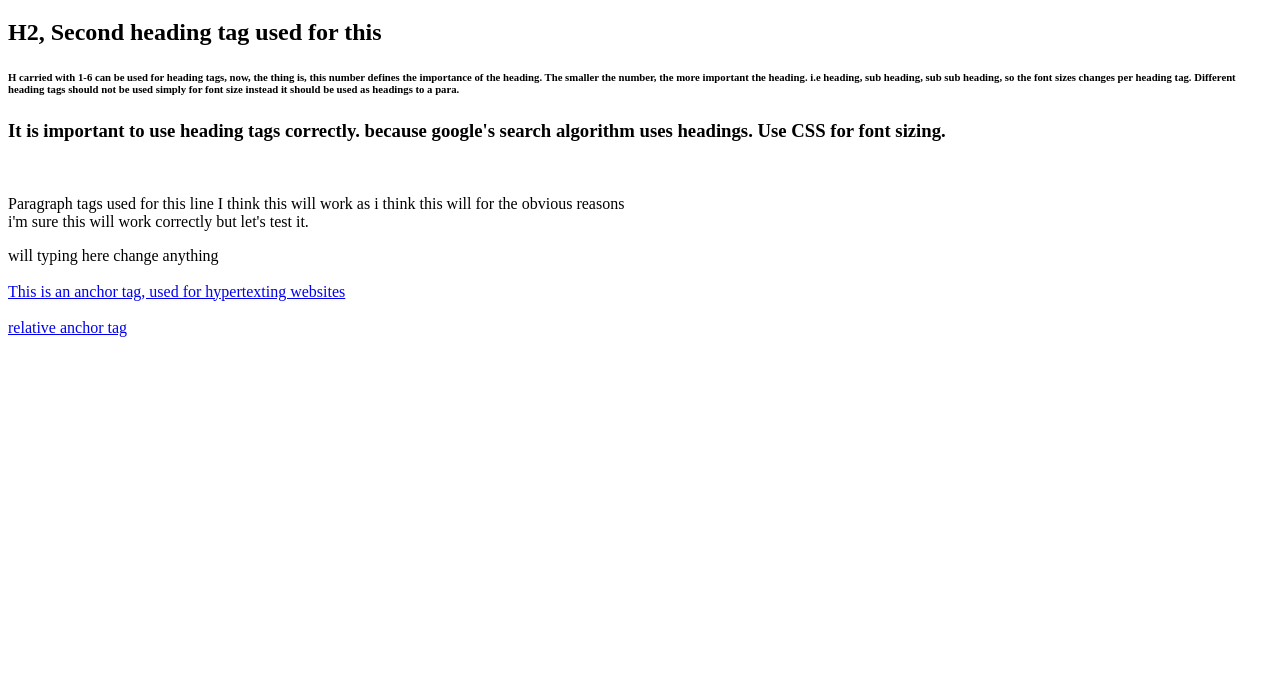
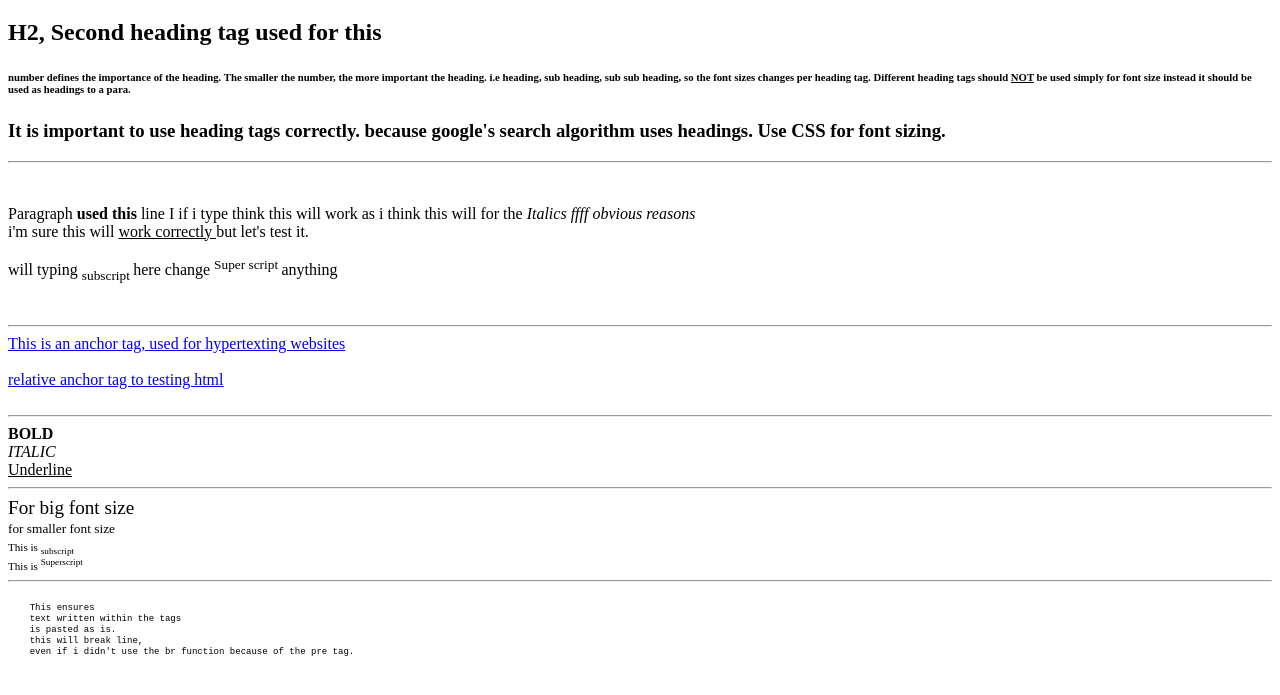
Before and after one commit to brein-ded-Dev/Full-Stack, a plain HTML site: page HTML/index.html in a window 1280 px wide. Shown: the part 61-756 px from the top of the page. Drawn offline with Linux system fonts and the light colour scheme.

Commit message:
modified:   HTML/index.html 	modified:   HTML/notes.md 	modified:   TESTING/another.html

```diff
--- a/HTML/index.html
+++ b/HTML/index.html
@@ -1,31 +1,94 @@
 <!DOCTYPE html> <!-- Doctype keyword is used by the browser to identify the type of file. in this case HTML
 This is done so that the browser renders it as intended-->
-<html lang="en"> <!-- Also called the root element, defining where the HTML program starts and ends-->
-<!--Here we have used an attribute, in this case the attribute is LANG referring to language. -->
+
+<html lang="en"> <!-- Also called the root element, defining where the HTML program starts and ends
+Here we have used an attribute, in this case the attribute is LANG referring to language. -->
+
 <head> <!-- Head contains data which will not be displayed.-->
+
     <meta charset="UTF-8"> <!-- Meta data is the data that is useful for the website but shuoldn't be displayed to the user. -->
     <meta name="viewport" content="width=device-width, initial-scale=1.0">
     <title>Document</title>
 </head>
+
 <body> <!-- Body contains data whill be rendered and displayed to the user -->
-    <h1>Heading Tag used for this line. </h1> <!--h1 here is considered as HTML Tag-->
-    <h2> H2, Second heading tag used for this</h2>
-    <h6> H carried with 1-6 can be used for heading tags, now, the thing is, this number defines the importance of the heading. The smaller the number, the more important the heading. i.e heading, sub heading, sub sub heading, so the font sizes changes per heading tag. Different heading tags should not be used simply for font size instead it should be used as headings to a para.</h6>
-    <h3>It is important to use heading tags correctly. because google's search algorithm uses headings. Use CSS for font sizing.</h3>
-        <br> <!-- Break line tag, does not need or contain content-->
-    <p> Paragraph tags used for this line
-I think this will work as i think this will for the obvious reasons <br>
-    i'm sure this will work correctly but let's test it.</p> <!-- The tags in HTML are semantics and structures, and the entire BODY tag contains data which will be shown on the website. only exceptions are keywords.-->
-    will typing here change anything
-        <br><br>
+    <h1> <!--h1 here is considered as HTML Tag-->
+        Heading Tag used for this line.
+    </h1>
+
+    <h2>
+        H2, Second heading tag used for this
+    </h2>
+
+    <h6> <!--h"1-6" The number refers to the priority of the heading, Changes Font size in display, but shouldn't be used for font size due to search algorithms-->
+         number defines the importance of the heading. The smaller the number,
+         the more important the heading. i.e heading, sub heading, sub sub heading, so the font sizes changes per heading tag. Different heading tags
+         should <u>NOT</u> be used simply for font size
+         instead it should be used as headings to a para.
+    </h6>
+
+    <h3>
+        It is important to use heading tags correctly. because google's search algorithm uses headings. Use CSS for font sizing.
+    </h3>
+
+    <hr><br> <!-- <BR> Break line tag, does not need or contain content-->
+
+
+<p>
+    Paragraph
+    <b> used this </b>
+    line I if i type think this          <!--No extra spaces shown here as HTML auto changes to one space between words.-->                                will
+    work as i think this will for the
+    <i> Italics ffff obvious reasons </i>
+    <br>
+    i'm sure this will
+    <u> work correctly </u>
+    but let's test it.
+</p>
+
+<!-- The tags in HTML are semantics and structures, and the entire BODY tag contains data which will be shown on the website. only exceptions are keywords.-->
+
+<p>
+    will typing
+    <sub> subscript </sub>
+     here change
+     <sup> Super script </sup>
+     anything
+</p>
+
+<br><hr>
+
     <a href = "https://www.google.com/"> This is an anchor tag, used for hypertexting websites  </a>
     <!-- <a href = "URL"> Link text</a>
-     Here "a" is the anchor tag
-     (hyper text reference)"href" is the attribute to the anchor tag.
-     the link text is the text that will show in place of the url , as Hypertexted URL.-->
-        <br><br>
-     <a href = "/TESTING/another.html"> relative anchor tag</a>
+    `a` → Anchor tag
+    `href` → Hypertext reference (where the link points)
+    `Link Text` → Visible clickable text  -->
+
+    <br><br>
+
+     <a href = "/TESTING/another.html"> relative anchor tag to testing html</a> <br><br>
      <!-- Final boss of relative Anchor tag-->
+
+<hr>
+
+<b> BOLD </b> <br>
+<i> ITALIC </i><br>
+<u> Underline </u><br>
+<hr> <!-- Horizontal line across web page-->
+<big> For big font size  </big><br>
+<small> for smaller font size <small><br>
+This is <sub> subscript </sub> <br>
+This is <sup> Superscript </sup> <br>
+
+<hr>
+
+<pre> <!--Apparantely the functionality also works with the starting spaces. didn't realize it as such.-->
+    This ensures
+    text written within the tags
+    is pasted as is.
+    this will break line,
+    even if i didn't use the br function because of the pre tag.
+</pre>
 
 
 </body>
```
Also changed, not shown: TESTING/another.html (+1 -1 lines), 1 other file.
